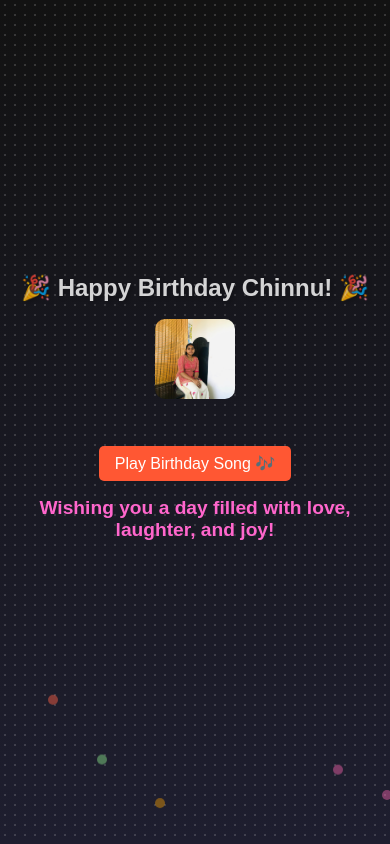
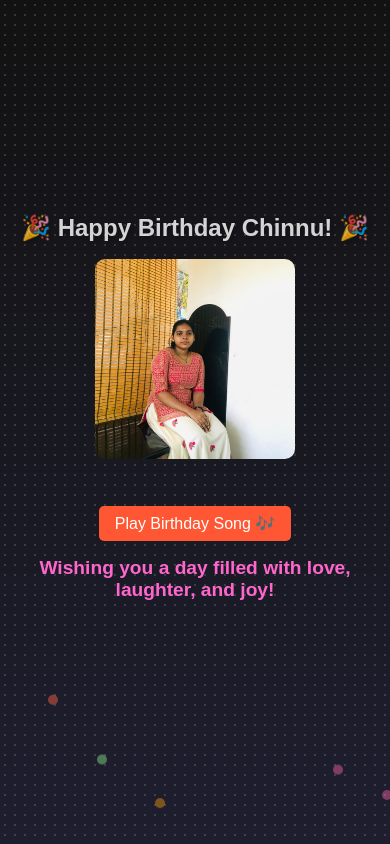
Before and after one commit to adwaithv964/birthday_wish_chinnu, a plain HTML site: page index.html in a window 390 px wide. Shown: the top 844 px of the page. Drawn offline with Linux system fonts and the light colour scheme.

Commit message:
update scrn size

```diff
--- a/index.html
+++ b/index.html
@@ -158,8 +158,8 @@
             }
 
             .animated-image {
-                width: 80px;
-                height: 80px;
+                width: 200px;
+                height: 200px;
             }
         }
     </style>
```
